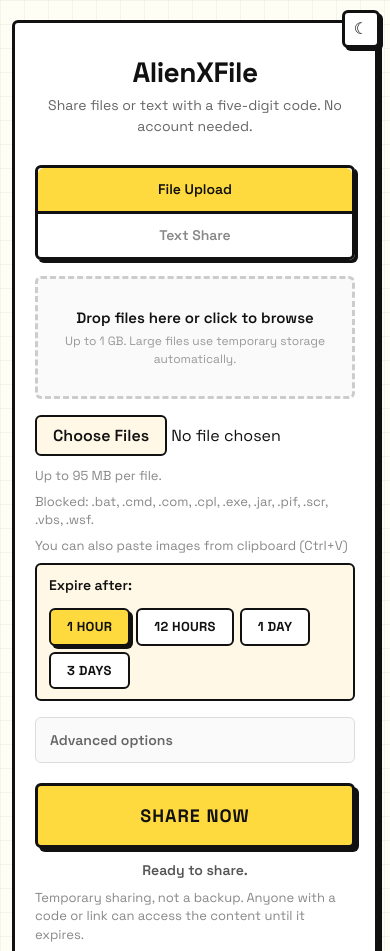
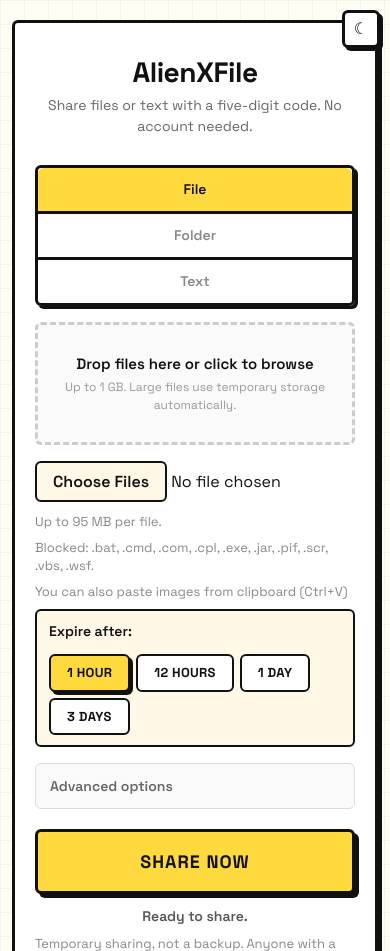
Before and after one commit to aryankahar31/AlienXFileV2, a Flask app: page / in a window 390 px wide. Shown: the top 951 px of the page. Run offline with Flask 3, Linux system fonts and the light colour scheme; some libraries are stand-ins or nearby versions.

Commit message:
feat: add Folder upload mode
- Add Folder option to mode switch (File / Folder / Text)
- Folder mode uses webkitdirectory to select entire folders
- Each file in folder uploads separately via existing flow
- Mode switch auto-stacks on mobile (3 items)

```diff
--- a/static/upload.js
+++ b/static/upload.js
@@ -258,13 +258,22 @@ textInput.addEventListener("input", () => {
 // Core: Mode switching, file validation, file list update
 // ══════════════════════════════════════════════════════════════════════════════
 function switchMode() {
-    const isFile = form.elements.mode.value === "file";
+    const mode = form.elements.mode.value;
+    const isFile = mode === "file" || mode === "folder";
     fileInputContainer.hidden = !isFile;
     textInputContainer.hidden = isFile;
     fileInput.disabled = !isFile;
     fileInput.required = isFile;
     textInput.disabled = isFile;
     textInput.required = !isFile;
+    if (mode === "folder") {
+        fileInput.setAttribute("webkitdirectory", "");
+        fileInput.removeAttribute("directory");
+        fileInputText.textContent = "Select a folder to upload";
+    } else {
+        fileInput.removeAttribute("webkitdirectory");
+        fileInputText.textContent = "Drop files here or click to browse";
+    }
 }
 
 function fileError(file, storageProvider) {
@@ -314,9 +323,14 @@ function updateFiles() {
         : "Drop files here or click to browse";
 }
 
-form.querySelectorAll('input[name="mode"]').forEach(radio => radio.addEventListener("change", switchMode));
+form.querySelectorAll('input[name="mode"]').forEach(radio => radio.addEventListener("change", () => {
+    switchMode();
+    fileInput.value = "";
+    updateFiles();
+}));
 form.addEventListener("reset", () => requestAnimationFrame(() => {
     switchMode();
+    fileInput.value = "";
     updateFiles();
 }));
 fileInput.addEventListener("change", updateFiles);
--- a/templates/index.html
+++ b/templates/index.html
@@ -56,12 +56,14 @@
             <fieldset id="uploadControls" disabled>
             <legend class="visually-hidden">Share files or text</legend>
 
-            <fieldset class="mode-switch">
+            <fieldset class="mode-switch mode-switch--three">
                 <legend class="visually-hidden">Share mode</legend>
                 <input type="radio" id="modeFile" name="mode" value="file" checked>
-                <label for="modeFile">File Upload</label>
+                <label for="modeFile">File</label>
+                <input type="radio" id="modeFolder" name="mode" value="folder">
+                <label for="modeFolder">Folder</label>
                 <input type="radio" id="modeText" name="mode" value="text">
-                <label for="modeText">Text Share</label>
+                <label for="modeText">Text</label>
             </fieldset>
 
             <div id="fileInputContainer">
```
